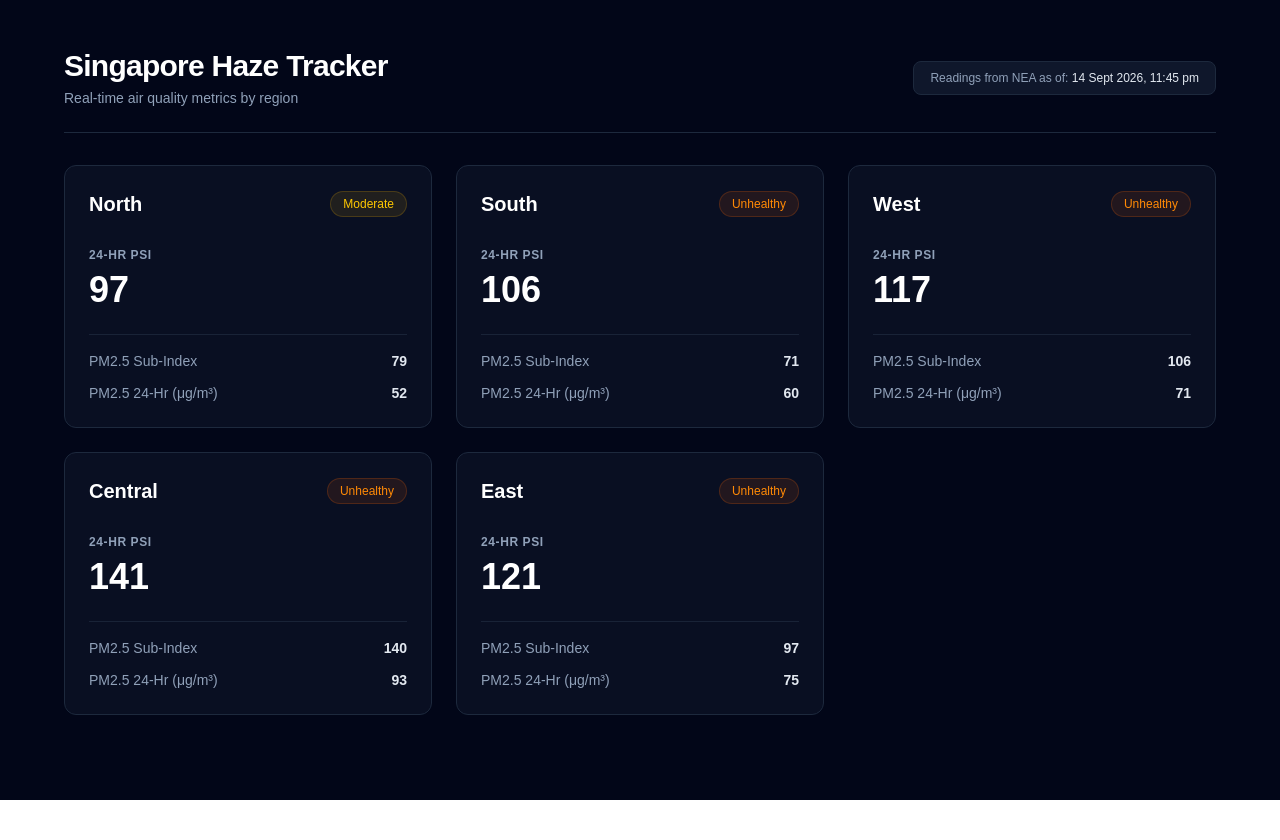
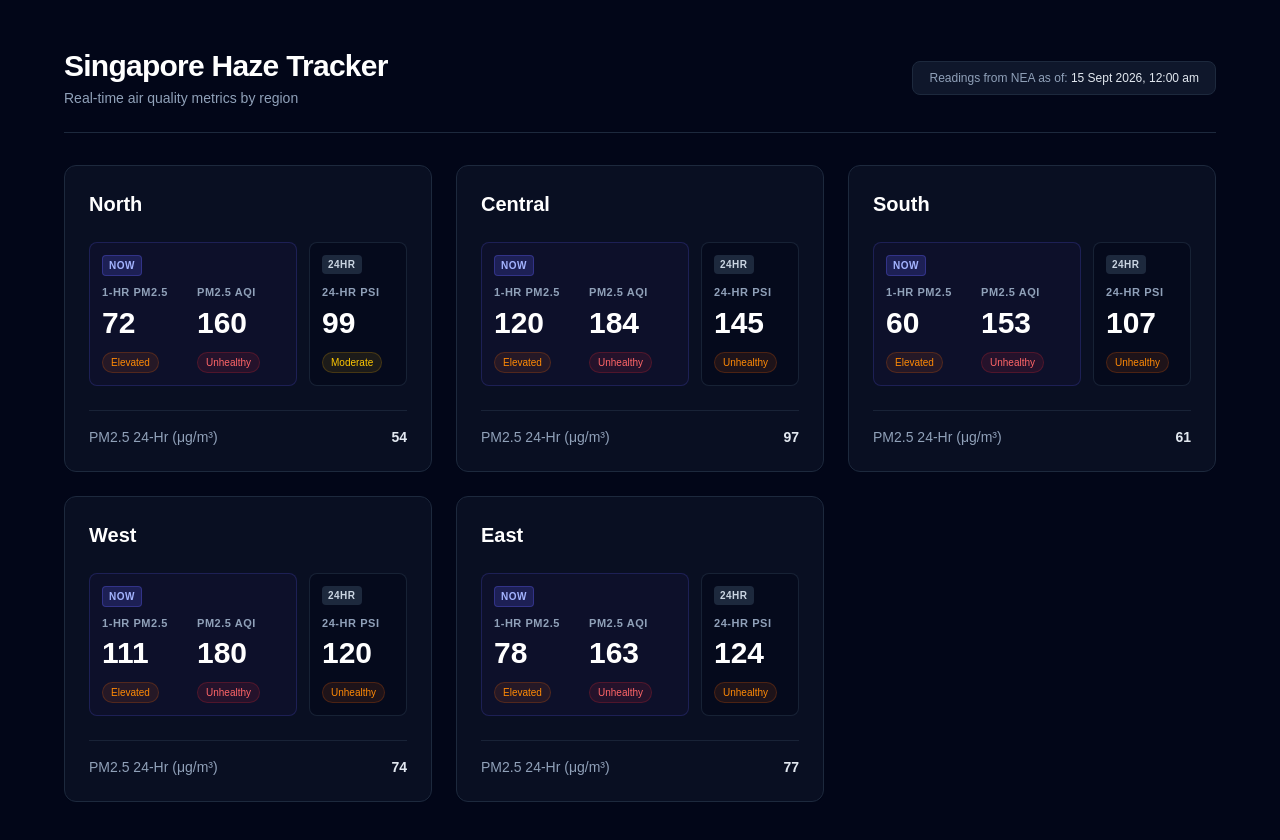
Before and after one commit to philbertshea/haze-app, a Next.js app in the folder frontend/: page / in a window 1280 px wide. Shown: the top 840 px of the page. Before the commit the page ends 800 px from the top, so only its background shows below. Built offline with nearby package versions, Linux system fonts and the light colour scheme.

Commit message:
Update backend to support US AQI and frontend to display US AQI info

```diff
--- a/frontend/app/page.tsx
+++ b/frontend/app/page.tsx
@@ -14,9 +14,13 @@ interface PsiData {
   fetchedAt: string;
   regions: Region[];
   readings: {
-    pm25_sub_index: Record<string, number>;
+    pm25_one_hourly: Record<string, number>;
     pm25_twenty_four_hourly: Record<string, number>;
     psi_twenty_four_hourly: Record<string, number>;
+    [key: string]: Record<string, number>;
+  };
+  derivedReadings: {
+    usaqi_from_pm25_one_hourly: Record<string, number>;
     [key: string]: Record<string, number>;
   };
 }
@@ -28,6 +32,22 @@ function getPsiStatus(score: number) {
   if (score <= 200) return { label: 'Unhealthy', bg: 'bg-orange-500/10 text-orange-400 border-orange-500/20' };
   if (score <= 300) return { label: 'Very Unhealthy', bg: 'bg-red-500/10 text-red-400 border-red-500/20' };
   return { label: 'Hazardous', bg: 'bg-purple-500/10 text-purple-400 border-purple-500/20' };
+}
+
+function getPm25Status(score: number) {
+  if (score <= 55) return { label: 'Normal', bg: 'bg-emerald-500/10 text-emerald-400 border-emerald-500/20' };
+  if (score <= 150) return { label: 'Elevated', bg: 'bg-orange-500/10 text-orange-400 border-orange-500/20' };
+  if (score <= 250) return { label: 'High', bg: 'bg-red-500/10 text-red-400 border-red-500/20' };
+  return { label: 'Very High', bg: 'bg-purple-500/10 text-purple-400 border-purple-500/20' };
+}
+
+function getUsAqiStatus(score: number) {
+  if (score <= 50) return { label: 'Good', bg: 'bg-emerald-500/10 text-emerald-400 border-emerald-500/20' };
+  if (score <= 100) return { label: 'Moderate', bg: 'bg-yellow-500/10 text-yellow-400 border-yellow-500/20' };
+  if (score <= 150) return { label: 'Unhealthy for Sensitive Groups', bg: 'bg-orange-500/10 text-orange-400 border-orange-500/20' };
+  if (score <= 200) return { label: 'Unhealthy', bg: 'bg-red-500/10 text-red-400 border-red-500/20' };
+  if (score <= 300) return { label: 'Very Unhealthy', bg: 'bg-purple-500/10 text-purple-400 border-purple-500/20' };
+  return { label: 'Hazardous', bg: 'bg-brown-500/10 text-brown-400 border-brown-500/20' };
 }
 
 // Reads local public/data.json
@@ -87,7 +107,12 @@ export default async function Page() {
           const psi24h = data.readings.psi_twenty_four_hourly[region] ?? 0;
           const pm25Sub = data.readings.pm25_one_hourly[region] ?? 0;
           const pm2524h = data.readings.pm25_twenty_four_hourly[region] ?? 0;
-            const status = getPsiStatus(psi24h);
+          const usaqi = data.derivedReadings.usaqi_from_pm25_one_hourly[region] ?? 0;
+
+          // Get statuses for each specific metric
+          const psiStatus = getPsiStatus(psi24h);
+          const pm25Status = getPm25Status(pm25Sub);
+          const usAqiStatus = getUsAqiStatus(usaqi);
 
           return (
             <div
@@ -95,30 +120,88 @@ export default async function Page() {
               className="bg-slate-900/60 backdrop-blur border border-slate-800 rounded-xl p-6 hover:border-slate-700 transition-colors flex flex-col justify-between"
             >
               <div>
-                  {/* Card Title & Status Badge */}
+                {/* Card Title & Overall Status Badge */}
                 <div className="flex items-center justify-between mb-6">
                   <h2 className="capitalize text-xl font-bold text-white">{region}</h2>
-                    <span className={`text-xs px-3 py-1 rounded-full font-medium border ${status.bg}`}>
-                      {status.label}
+                </div>
+
+                {/* Grouped Metrics Layout */}
+                <div className="grid grid-cols-3 gap-3 mb-6">
+                  {/* NOW Group (Spans 2 columns) */}
+                  <div className="col-span-2 bg-indigo-950/20 border border-indigo-500/20 rounded-lg p-3 flex flex-col justify-between">
+                    <div className="flex items-center gap-1 mb-2">
+                      <span className="text-[10px] font-bold px-1.5 py-0.5 rounded bg-indigo-500/20 text-indigo-300 border border-indigo-500/30 tracking-wider">
+                        NOW
                       </span>
                     </div>
+                    <div className="grid grid-cols-2 gap-2">
+                      {/* 1-Hr PM2.5 Metric */}
+                      <div className="flex flex-col justify-between">
+                        <div>
+                          <span className="text-[11px] font-semibold text-slate-400 uppercase tracking-wider block">
+                            1-Hr PM2.5
+                          </span>
+                          <div className="text-2xl sm:text-3xl font-extrabold text-white mt-1">
+                            {pm25Sub}
+                          </div>
+                        </div>
+                        {/* PM2.5 Sub-Pill */}
+                        <div className="mt-2">
+                          <span className={`inline-block text-[10px] px-2 py-0.5 rounded-full font-medium border ${pm25Status.bg}`}>
+                            {pm25Status.label}
+                          </span>
+                        </div>
+                      </div>
 
-                  {/* Main Metric: 24-hr PSI */}
-                  <div className="mb-6">
-                    <span className="text-xs uppercase tracking-wider font-semibold text-slate-400">
+                      {/* PM2.5 US AQI Metric */}
+                      <div className="flex flex-col justify-between">
+                        <div>
+                          <span className="text-[11px] font-semibold text-slate-400 uppercase tracking-wider block">
+                            PM2.5 AQI
+                          </span>
+                          <div className="text-2xl sm:text-3xl font-extrabold text-white mt-1">
+                            {usaqi}
+                          </div>
+                        </div>
+                        {/* US AQI Sub-Pill */}
+                        <div className="mt-2">
+                          <span className={`inline-block text-[10px] px-2 py-0.5 rounded-full font-medium border ${usAqiStatus.bg}`}>
+                            {usAqiStatus.label}
+                          </span>
+                        </div>
+                      </div>
+                    </div>
+                  </div>
+
+                  {/* 24-HR Group */}
+                  <div className="bg-slate-950/50 border border-slate-800/80 rounded-lg p-3 flex flex-col justify-between">
+                    <div className="flex items-center gap-1 mb-2">
+                      <span className="text-[10px] font-bold px-1.5 py-0.5 rounded bg-slate-800 text-slate-300 tracking-wider">
+                        24HR
+                      </span>
+                    </div>
+                    <div>
+                      <span className="text-[11px] font-semibold text-slate-400 uppercase tracking-wider block">
                         24-Hr PSI
                       </span>
-                    <div className="text-4xl font-extrabold text-white mt-1">{psi24h}</div>
+                      <div className="text-2xl sm:text-3xl font-extrabold text-white mt-1">
+                        {psi24h}
+                      </div>
+                      {/* PSI Sub-Pill */}
+                      <div className="mt-2">
+                        <span className={`inline-block text-[10px] px-2 py-0.5 rounded-full font-medium border ${psiStatus.bg}`}>
+                          {psiStatus.label}
+                        </span>
+                      </div>
+                    </div>
+                  </div>
+
+
                 </div>
               </div>
 
               {/* Sub-Metrics Breakdown */}
               <div className="space-y-3 pt-4 border-t border-slate-800/80">
-                  <div className="flex justify-between items-center text-sm">
-                    <span className="text-slate-400">PM2.5 Sub-Index</span>
-                    <span className="font-semibold text-slate-200">{pm25Sub}</span>
-                  </div>
-
                 <div className="flex justify-between items-center text-sm">
                   <span className="text-slate-400">PM2.5 24-Hr (&mu;g/m&sup3;)</span>
                   <span className="font-semibold text-slate-200">{pm2524h}</span>
--- a/frontend/public/data.json
+++ b/frontend/public/data.json
@@ -1,10 +1,17 @@
 {
-	"lastUpdated": "2026-09-14T23:45:46+08:00",
+	"lastUpdated": "2026-09-15T00:00:00+08:00",
 	"regions": [
 		{
 			"name": "north",
 			"labelLocation": {
 				"latitude": 1.41803,
+				"longitude": 103.82
+			}
+		},
+		{
+			"name": "central",
+			"labelLocation": {
+				"latitude": 1.35735,
 				"longitude": 103.82
 			}
 		},
@@ -20,13 +27,6 @@
 			"labelLocation": {
 				"latitude": 1.35735,
 				"longitude": 103.7
-			}
-		},
-		{
-			"name": "central",
-			"labelLocation": {
-				"latitude": 1.35735,
-				"longitude": 103.82
 			}
 		},
 		{
@@ -53,67 +53,67 @@
 			"west": 11
 		},
 		"no2_one_hour_max": {
-			"central": 14,
+			"central": 13,
 			"east": 8,
-			"north": 18,
-			"south": 18,
-			"west": 28
+			"north": 16,
+			"south": 20,
+			"west": 31
 		},
 		"o3_eight_hour_max": {
-			"central": 45,
-			"east": 54,
-			"north": 63,
-			"south": 33,
-			"west": 33
+			"central": 44,
+			"east": 51,
+			"north": 57,
+			"south": 29,
+			"west": 30
 		},
 		"o3_sub_index": {
 			"central": 19,
-			"east": 23,
-			"north": 27,
-			"south": 14,
-			"west": 14
+			"east": 22,
+			"north": 24,
+			"south": 12,
+			"west": 13
 		},
 		"pm10_sub_index": {
-			"central": 78,
-			"east": 84,
-			"north": 63,
-			"south": 67,
-			"west": 75
+			"central": 80,
+			"east": 86,
+			"north": 64,
+			"south": 68,
+			"west": 76
 		},
 		"pm10_twenty_four_hourly": {
-			"central": 106,
-			"east": 119,
-			"north": 75,
-			"south": 83,
-			"west": 99
+			"central": 110,
+			"east": 121,
+			"north": 78,
+			"south": 85,
+			"west": 102
 		},
 		"pm25_one_hourly": {
-			"central": 140,
-			"east": 97,
-			"north": 79,
-			"south": 71,
-			"west": 106
+			"central": 120,
+			"east": 78,
+			"north": 72,
+			"south": 60,
+			"west": 111
 		},
 		"pm25_sub_index": {
-			"central": 141,
-			"east": 121,
-			"north": 97,
-			"south": 106,
-			"west": 117
+			"central": 145,
+			"east": 124,
+			"north": 99,
+			"south": 107,
+			"west": 120
 		},
 		"pm25_twenty_four_hourly": {
-			"central": 93,
-			"east": 75,
-			"north": 52,
-			"south": 60,
-			"west": 71
+			"central": 97,
+			"east": 77,
+			"north": 54,
+			"south": 61,
+			"west": 74
 		},
 		"psi_twenty_four_hourly": {
-			"central": 141,
-			"east": 121,
-			"north": 97,
-			"south": 106,
-			"west": 117
+			"central": 145,
+			"east": 124,
+			"north": 99,
+			"south": 107,
+			"west": 120
 		},
 		"so2_sub_index": {
 			"central": 4,
@@ -130,5 +130,14 @@
 			"west": 8
 		}
 	},
-	"fetchedAt": "2026-09-14T15:48:35Z"
+	"derivedReadings": {
+		"usaqi_from_pm25_one_hourly": {
+			"central": 184,
+			"east": 163,
+			"north": 160,
+			"south": 153,
+			"west": 180
+		}
+	},
+	"fetchedAt": "2026-09-15T00:13:35+08:00"
 }
```
Also changed, not shown: 1 other file (tests, documents, lock files or other folders). Lines whose indentation alone changed are shown as unchanged.
